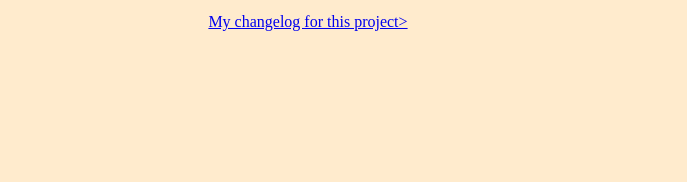
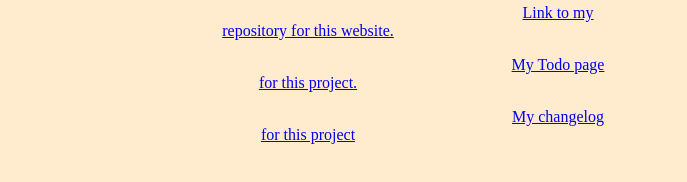
Before and after one commit to donomess/donomess.github.io, a plain HTML site: page index.html in a window 1280 px wide. Shown: the part 242-424 px from the top of the page, without its empty margins (0-687 px from the left). Drawn offline with Linux system fonts and the light colour scheme.

Commit message:
Tried to fix small error with website.

```diff
--- a/index.html
+++ b/index.html
@@ -5,14 +5,12 @@
     </head>
     <body>
         <p class="important">
-            This page will now serve as the hub of my github link,
-            <a href=donomess.github.io><p>donomess.github.io</p></a>.
-            Please enjoy your stay, grading whatever nonsense I have coded this week.
+            This page will now serve as the hub of my github link, <a href=donomess.github.io><p>donomess.github.io</p></a>. Please enjoy your stay, grading whatever nonsense I have coded this week.
         </p>
         <p>Name: Donovan Messer</p>
         <p>Email: dmesser@udel.edu (School Contact), donovanmess01@gmail.com (Personal Contact)</p>
         <a href=https://github.com/donomess/donomess.github.io><p>Link to my repository for this website.</p></a>
         <a href=https://donomess.github.io/TODO.html><p>My Todo page for this project.</p></a>
-        <a href=https://donomess.github.io/Changelog.html><p>My changelog for this project></p></a>
+        <a href=https://donomess.github.io/Changelog.html><p>My changelog for this project</p></a>
     </body>
 </html>
--- a/indexstyle.css
+++ b/indexstyle.css
@@ -2,6 +2,7 @@ body{
     font-size: 16px;
     background-color: blanchedalmond;
     text-align: center;
+    text-indent: 500px;
     width: 600px;
     color: black;
 }
```
